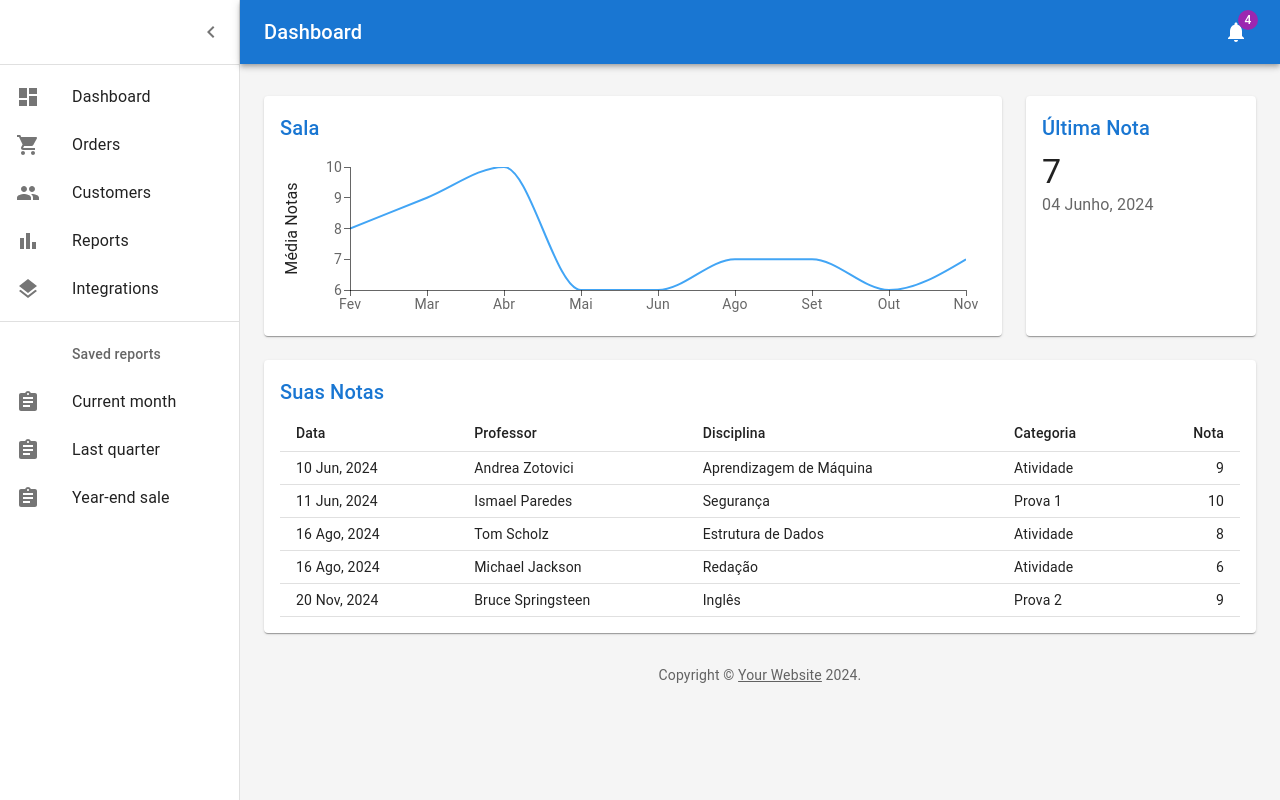
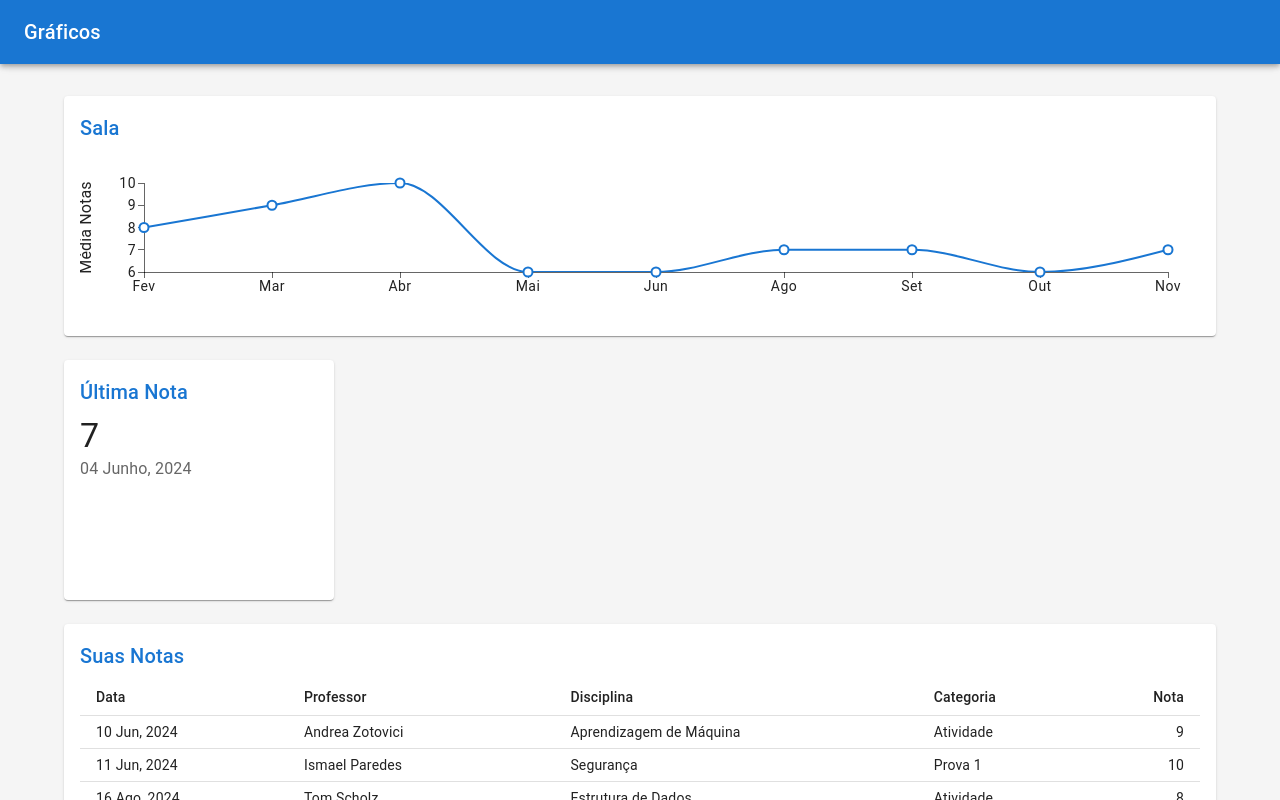
Before and after one commit to DevLucas2022/autonotasFrontEnd, a React (Create React App) app: page /dashboard/aluno/graficos in a window 1280 px wide. Built offline with nearby package versions, Linux system fonts and the light colour scheme.

Commit message:
Atualização Gráficos

```diff
--- a/src/components/aluno/graficoAluno/Chart.js
+++ b/src/components/aluno/graficoAluno/Chart.js
@@ -1,7 +1,6 @@
 import * as React from 'react';
 import { useTheme } from '@mui/material/styles';
 import { LineChart, axisClasses } from '@mui/x-charts';
-
 import Title from './Title';
 
 // Generate Sales Data
@@ -27,40 +26,54 @@ export default function Chart() {
   return (
     <React.Fragment>
       <Title>Sala</Title>
-      <div style={{ width: '100%', flexGrow: 1, overflow: 'hidden' }}>
+      <div style={{ width: '100%', height: '300px', overflow: 'hidden' }}>
         <LineChart
           dataset={data}
           margin={{
-            top: 16,
-            right: 20,
-            left: 70,
-            bottom: 30,
+            top: 32,
+            right: 32,
+            left: 64,
+            bottom: 48,
           }}
           xAxis={[
             {
               scaleType: 'point',
               dataKey: 'time',
-              tickNumber: 2,
-              tickLabelStyle: theme.typography.body2,
+              tickNumber: 9,
+              tickLabelStyle: {
+                fill: theme.palette.text.primary,
+                fontSize: '14px',
+              },
             },
           ]}
           yAxis={[
             {
               label: 'Média Notas',
               labelStyle: {
-                ...theme.typography.body1,
                 fill: theme.palette.text.primary,
+                fontSize: '16px',
               },
-              tickLabelStyle: theme.typography.body2,
+              tickLabelStyle: {
+                fill: theme.palette.text.primary,
+                fontSize: '14px',
+              },
               max: 10,
-              tickNumber: 3,
+              tickNumber: 5,
             },
           ]}
           series={[
             {
               dataKey: 'amount',
-              showMark: false,
-              color: theme.palette.primary.light,
+              showMark: true,
+              markStyle: {
+                fill: theme.palette.primary.main,
+                stroke: theme.palette.primary.main,
+              },
+              color: theme.palette.primary.main,
+              lineStyle: {
+                stroke: theme.palette.primary.main,
+                strokeWidth: 2,
+              },
             },
           ]}
           sx={{
--- a/src/components/aluno/graficoAluno/Dashboard.js
+++ b/src/components/aluno/graficoAluno/Dashboard.js
@@ -1,23 +1,14 @@
 import * as React from 'react';
 import { styled, createTheme, ThemeProvider } from '@mui/material/styles';
 import CssBaseline from '@mui/material/CssBaseline';
-import MuiDrawer from '@mui/material/Drawer';
-import Box from '@mui/material/Box';
 import MuiAppBar from '@mui/material/AppBar';
 import Toolbar from '@mui/material/Toolbar';
-import List from '@mui/material/List';
 import Typography from '@mui/material/Typography';
-import Divider from '@mui/material/Divider';
-import IconButton from '@mui/material/IconButton';
-import Badge from '@mui/material/Badge';
 import Container from '@mui/material/Container';
 import Grid from '@mui/material/Grid';
 import Paper from '@mui/material/Paper';
-import Link from '@mui/material/Link';
-import MenuIcon from '@mui/icons-material/Menu';
-import ChevronLeftIcon from '@mui/icons-material/ChevronLeft';
-import NotificationsIcon from '@mui/icons-material/Notifications';
-import { mainListItems, secondaryListItems } from './listItems';
+import Link from '@mui/material/Link'; // Adicionado
+import Box from '@mui/material/Box'; // Adicionado
 import Chart from './Chart';
 import Deposits from './Deposits';
 import Orders from './Orders';
@@ -26,8 +17,8 @@ function Copyright(props) {
   return (
     <Typography variant="body2" color="text.secondary" align="center" {...props}>
       {'Copyright © '}
-      <Link color="inherit" href="https://mui.com/">
-        Your Website
+      <Link color="inherit" href="/dashboard">
+        Auto Notas
       </Link>{' '}
       {new Date().getFullYear()}
       {'.'}
@@ -35,83 +26,20 @@ function Copyright(props) {
   );
 }
 
-const drawerWidth = 240;
-
-const AppBar = styled(MuiAppBar, {
-  shouldForwardProp: (prop) => prop !== 'open',
-})(({ theme, open }) => ({
-  zIndex: theme.zIndex.drawer + 1,
-  transition: theme.transitions.create(['width', 'margin'], {
-    easing: theme.transitions.easing.sharp,
-    duration: theme.transitions.duration.leavingScreen,
-  }),
-  ...(open && {
-    marginLeft: drawerWidth,
-    width: `calc(100% - ${drawerWidth}px)`,
-    transition: theme.transitions.create(['width', 'margin'], {
-      easing: theme.transitions.easing.sharp,
-      duration: theme.transitions.duration.enteringScreen,
-    }),
-  }),
-}));
-
-const Drawer = styled(MuiDrawer, { shouldForwardProp: (prop) => prop !== 'open' })(
-  ({ theme, open }) => ({
-    '& .MuiDrawer-paper': {
-      position: 'relative',
-      whiteSpace: 'nowrap',
-      width: drawerWidth,
-      transition: theme.transitions.create('width', {
-        easing: theme.transitions.easing.sharp,
-        duration: theme.transitions.duration.enteringScreen,
-      }),
-      boxSizing: 'border-box',
-      ...(!open && {
-        overflowX: 'hidden',
-        transition: theme.transitions.create('width', {
-          easing: theme.transitions.easing.sharp,
-          duration: theme.transitions.duration.leavingScreen,
-        }),
-        width: theme.spacing(7),
-        [theme.breakpoints.up('sm')]: {
-          width: theme.spacing(9),
-        },
-      }),
-    },
-  }),
-);
-
-// TODO remove, this demo shouldn't need to reset the theme.
 const defaultTheme = createTheme();
 
 export default function Dashboard() {
-  const [open, setOpen] = React.useState(true);
-  const toggleDrawer = () => {
-    setOpen(!open);
-  };
 
   return (
     <ThemeProvider theme={defaultTheme}>
       <Box sx={{ display: 'flex' }}>
         <CssBaseline />
-        <AppBar position="absolute" open={open}>
+        <MuiAppBar position="absolute"> {/* Alterado de 'AppBar' para 'MuiAppBar' */}
           <Toolbar
             sx={{
               pr: '24px', // keep right padding when drawer closed
             }}
           >
-            <IconButton
-              edge="start"
-              color="inherit"
-              aria-label="open drawer"
-              onClick={toggleDrawer}
-              sx={{
-                marginRight: '36px',
-                ...(open && { display: 'none' }),
-              }}
-            >
-              <MenuIcon />
-            </IconButton>
             <Typography
               component="h1"
               variant="h6"
@@ -119,35 +47,10 @@ export default function Dashboard() {
               noWrap
               sx={{ flexGrow: 1 }}
             >
-              Dashboard
+              Gráficos
             </Typography>
-            <IconButton color="inherit">
-              <Badge badgeContent={4} color="secondary">
-                <NotificationsIcon />
-              </Badge>
-            </IconButton>
           </Toolbar>
-        </AppBar>
-        <Drawer variant="permanent" open={open}>
-          <Toolbar
-            sx={{
-              display: 'flex',
-              alignItems: 'center',
-              justifyContent: 'flex-end',
-              px: [1],
-            }}
-          >
-            <IconButton onClick={toggleDrawer}>
-              <ChevronLeftIcon />
-            </IconButton>
-          </Toolbar>
-          <Divider />
-          <List component="nav">
-            {mainListItems}
-            <Divider sx={{ my: 1 }} />
-            {secondaryListItems}
-          </List>
-        </Drawer>
+        </MuiAppBar> {/* Alterado de 'AppBar' para 'MuiAppBar' */}
         <Box
           component="main"
           sx={{
@@ -164,7 +67,7 @@ export default function Dashboard() {
           <Container maxWidth="lg" sx={{ mt: 4, mb: 4 }}>
             <Grid container spacing={3}>
               {/* Chart */}
-              <Grid item xs={12} md={8} lg={9}>
+              <Grid item xs={12}>
                 <Paper
                   sx={{
                     p: 2,
--- a/src/components/aluno/graficoAluno/listItems.js
+++ /dev/null
@@ -1,72 +0,0 @@
-import * as React from 'react';
-import ListItemButton from '@mui/material/ListItemButton';
-import ListItemIcon from '@mui/material/ListItemIcon';
-import ListItemText from '@mui/material/ListItemText';
-import ListSubheader from '@mui/material/ListSubheader';
-import DashboardIcon from '@mui/icons-material/Dashboard';
-import ShoppingCartIcon from '@mui/icons-material/ShoppingCart';
-import PeopleIcon from '@mui/icons-material/People';
-import BarChartIcon from '@mui/icons-material/BarChart';
-import LayersIcon from '@mui/icons-material/Layers';
-import AssignmentIcon from '@mui/icons-material/Assignment';
-
-export const mainListItems = (
-  <React.Fragment>
-    <ListItemButton>
-      <ListItemIcon>
-        <DashboardIcon />
-      </ListItemIcon>
-      <ListItemText primary="Dashboard" />
-    </ListItemButton>
-    <ListItemButton>
-      <ListItemIcon>
-        <ShoppingCartIcon />
-      </ListItemIcon>
-      <ListItemText primary="Orders" />
-    </ListItemButton>
-    <ListItemButton>
-      <ListItemIcon>
-        <PeopleIcon />
-      </ListItemIcon>
-      <ListItemText primary="Customers" />
-    </ListItemButton>
-    <ListItemButton>
-      <ListItemIcon>
-        <BarChartIcon />
-      </ListItemIcon>
-      <ListItemText primary="Reports" />
-    </ListItemButton>
-    <ListItemButton>
-      <ListItemIcon>
-        <LayersIcon />
-      </ListItemIcon>
-      <ListItemText primary="Integrations" />
-    </ListItemButton>
-  </React.Fragment>
-);
-
-export const secondaryListItems = (
-  <React.Fragment>
-    <ListSubheader component="div" inset>
-      Saved reports
-    </ListSubheader>
-    <ListItemButton>
-      <ListItemIcon>
-        <AssignmentIcon />
-      </ListItemIcon>
-      <ListItemText primary="Current month" />
-    </ListItemButton>
-    <ListItemButton>
-      <ListItemIcon>
-        <AssignmentIcon />
-      </ListItemIcon>
-      <ListItemText primary="Last quarter" />
-    </ListItemButton>
-    <ListItemButton>
-      <ListItemIcon>
-        <AssignmentIcon />
-      </ListItemIcon>
-      <ListItemText primary="Year-end sale" />
-    </ListItemButton>
-  </React.Fragment>
-);
```
